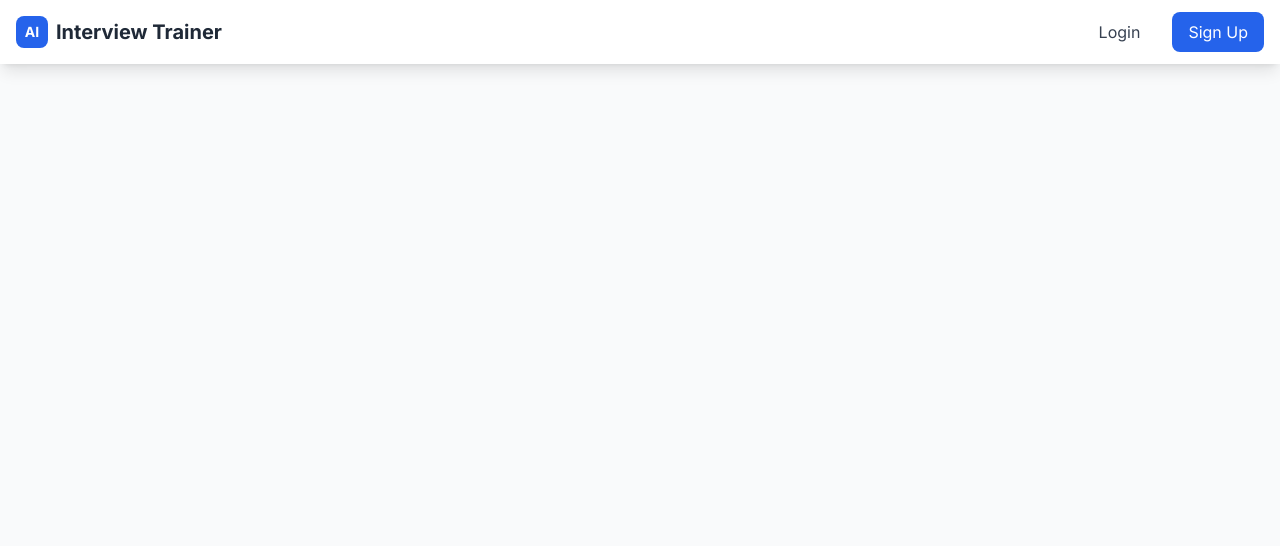
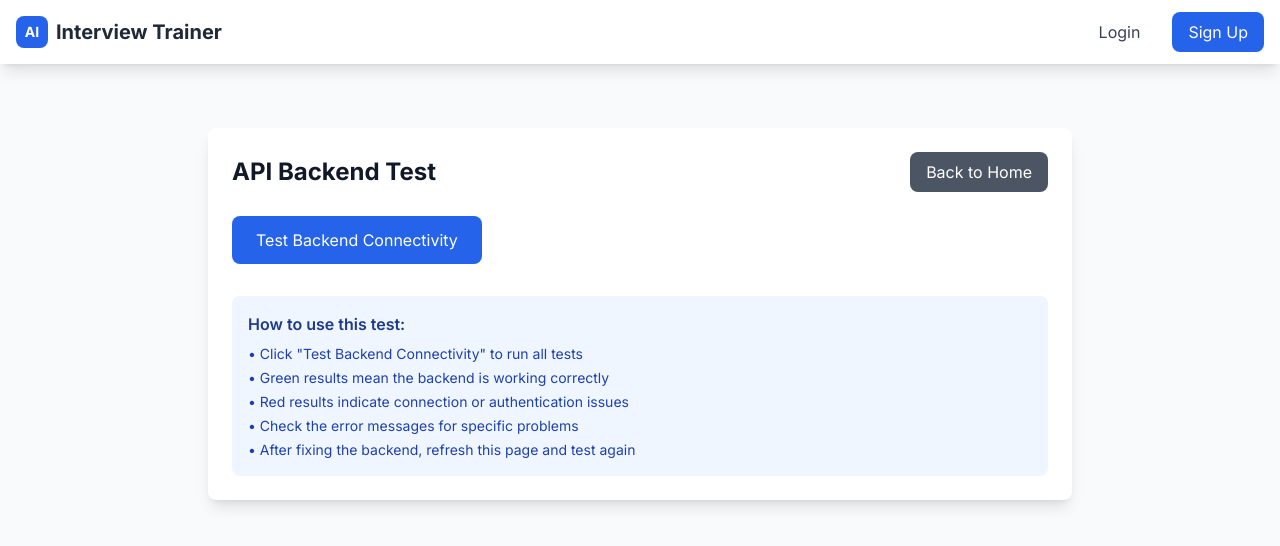
Before and after one commit to Saichowdary02/ai_interview_trainer, a React (Create React App) app in the folder client/: page /api-test in a window 1280 px wide. Shown: the top 546 px of the page. Built offline with nearby package versions, Linux system fonts and the light colour scheme.

Commit message:
Add API test page for backend connectivity testing

```diff
--- a/client/src/App.js
+++ b/client/src/App.js
@@ -15,6 +15,7 @@ import QuizSetup from './pages/QuizSetup';
 import QuizPlayer from './pages/QuizPlayer';
 import QuizResults from './pages/QuizResults';
 import AskDoubt from './pages/AskDoubt';
+import ApiTestPage from './pages/ApiTestPage';
 import api from './api';
 
 function App() {
@@ -125,6 +126,9 @@ function App() {
             path="/ask-doubt"
             element={user ? <AskDoubt user={user} /> : <Navigate to="/login" replace />}
           />
+
+          {/* API Test Route - Public */}
+          <Route path="/api-test" element={<ApiTestPage />} />
         </Routes>
       </main>
 
--- /dev/null
+++ b/client/src/pages/ApiTestPage.jsx
@@ -0,0 +1,140 @@
+import React, { useState } from 'react';
+import { useNavigate } from 'react-router-dom';
+import testAPI from '../utils/apiTest';
+
+const ApiTestPage = () => {
+  const navigate = useNavigate();
+  const [testResults, setTestResults] = useState([]);
+  const [isTesting, setIsTesting] = useState(false);
+
+  const addTestResult = (testName, result) => {
+    setTestResults(prev => [...prev, {
+      name: testName,
+      timestamp: new Date().toLocaleTimeString(),
+      ...result
+    }]);
+  };
+
+  const runTests = async () => {
+    setIsTesting(true);
+    setTestResults([]);
+
+    // Test 1: Basic connectivity
+    addTestResult('Backend Connectivity', await testAPI.testHealth());
+
+    // Test 2: Login with demo credentials
+    addTestResult('Login Test', await testAPI.testLogin());
+
+    // Test 3: Auth endpoints
+    addTestResult('Auth Endpoints', await testAPI.testAuthEndpoints());
+
+    setIsTesting(false);
+  };
+
+  const clearResults = () => {
+    setTestResults([]);
+  };
+
+  return (
+    <div className="min-h-screen bg-gray-50 py-8">
+      <div className="max-w-4xl mx-auto px-4">
+        <div className="bg-white rounded-lg shadow-lg p-6">
+          <div className="flex items-center justify-between mb-6">
+            <h1 className="text-2xl font-bold text-gray-900">API Backend Test</h1>
+            <button
+              onClick={() => navigate('/')}
+              className="px-4 py-2 bg-gray-600 text-white rounded-lg hover:bg-gray-700"
+            >
+              Back to Home
+            </button>
+          </div>
+
+          <div className="space-y-4 mb-6">
+            <button
+              onClick={runTests}
+              disabled={isTesting}
+              className="px-6 py-3 bg-blue-600 text-white rounded-lg hover:bg-blue-700 disabled:opacity-50 disabled:cursor-not-allowed"
+            >
+              {isTesting ? (
+                <div className="flex items-center">
+                  <div className="animate-spin rounded-full h-4 w-4 border-b-2 border-white mr-2"></div>
+                  Running Tests...
+                </div>
+              ) : (
+                'Test Backend Connectivity'
+              )}
+            </button>
+
+            {testResults.length > 0 && (
+              <button
+                onClick={clearResults}
+                className="ml-2 px-4 py-2 bg-gray-300 text-gray-700 rounded-lg hover:bg-gray-400"
+              >
+                Clear Results
+              </button>
+            )}
+          </div>
+
+          {testResults.length > 0 && (
+            <div className="border-t pt-6">
+              <h2 className="text-lg font-semibold mb-4">Test Results:</h2>
+              <div className="space-y-3">
+                {testResults.map((result, index) => (
+                  <div
+                    key={index}
+                    className={`p-4 rounded-lg border-l-4 ${
+                      result.success
+                        ? 'bg-green-50 border-green-500'
+                        : 'bg-red-50 border-red-500'
+                    }`}
+                  >
+                    <div className="flex items-center justify-between">
+                      <div>
+                        <h3 className="font-medium text-gray-900">{result.name}</h3>
+                        <p className="text-sm text-gray-600">Time: {result.timestamp}</p>
+                      </div>
+                      <div className={`px-2 py-1 rounded text-white text-sm font-medium ${
+                        result.success ? 'bg-green-600' : 'bg-red-600'
+                      }`}>
+                        {result.success ? 'PASS' : 'FAIL'}
+                      </div>
+                    </div>
+
+                    {!result.success && result.error && (
+                      <p className="mt-2 text-sm text-gray-700">
+                        Error: {result.error}
+                        {result.status && ` (Status: ${result.status})`}
+                      </p>
+                    )}
+
+                    {result.success && result.data && (
+                      <div className="mt-2">
+                        <pre className="text-sm text-gray-600 bg-white p-2 rounded overflow-auto max-h-32">
+                          {JSON.stringify(result.data, null, 2)}
+                        </pre>
+                      </div>
+                    )}
+                  </div>
+                ))}
+              </div>
+            </div>
+          )}
+
+          {/* Instructions */}
+          <div className="mt-8 p-4 bg-blue-50 rounded-lg">
+            <h3 className="font-semibold text-blue-900 mb-2">How to use this test:</h3>
+            <ul className="text-sm text-blue-800 space-y-1">
+              <li>• Click "Test Backend Connectivity" to run all tests</li>
+              <li>• Green results mean the backend is working correctly</li>
+              <li>• Red results indicate connection or authentication issues</li>
+              <li>• Check the error messages for specific problems</li>
+              <li>• After fixing the backend, refresh this page and test again</li>
+            </ul>
+          </div>
+        </div>
+      </div>
+    </div>
+  );
+};
+
+export default ApiTestPage;
--- /dev/null
+++ b/client/src/utils/apiTest.js
@@ -0,0 +1,70 @@
+// API Test utility to check backend connectivity
+import axios from 'axios';
+
+const API_BASE_URL = 'https://ai-interview-trainer-server.onrender.com/api';
+
+const testAPI = {
+  // Test basic connectivity
+  async testHealth() {
+    try {
+      const response = await axios.get(`${API_BASE_URL}/health`, {
+        timeout: 5000
+      });
+      return { success: true, data: response.data };
+    } catch (error) {
+      return { success: false, error: error.message };
+    }
+  },
+
+  // Test auth endpoints
+  async testAuthEndpoints() {
+    try {
+      // Test signup endpoint
+      const signupResponse = await axios.post(`${API_BASE_URL}/auth/signup`, {
+        name: 'Test User',
+        email: 'test@example.com',
+        password: 'testpassword123'
+      }, {
+        timeout: 10000
+      });
+
+      return { success: true, signup: signupResponse.data };
+    } catch (error) {
+      return { success: false, error: error.message, status: error.response?.status };
+    }
+  },
+
+  // Test login endpoint
+  async testLogin() {
+    try {
+      const loginResponse = await axios.post(`${API_BASE_URL}/auth/login`, {
+        email: 'demo@example.com',
+        password: 'demopassword123'
+      }, {
+        timeout: 10000
+      });
+
+      return { success: true, data: loginResponse.data };
+    } catch (error) {
+      return { success: false, error: error.message, status: error.response?.status };
+    }
+  },
+
+  // Test protected endpoint
+  async testProtectedEndpoint(token) {
+    try {
+      const response = await axios.get(`${API_BASE_URL}/auth/profile`, {
+        headers: {
+          'Authorization': `Bearer ${token}`
+        },
+        timeout: 10000
+      });
+
+      return { success: true, data: response.data };
+    } catch (error) {
+      return { success: false, error: error.message, status: error.response?.status };
+    }
+  }
+};
+
+export default testAPI;
```
